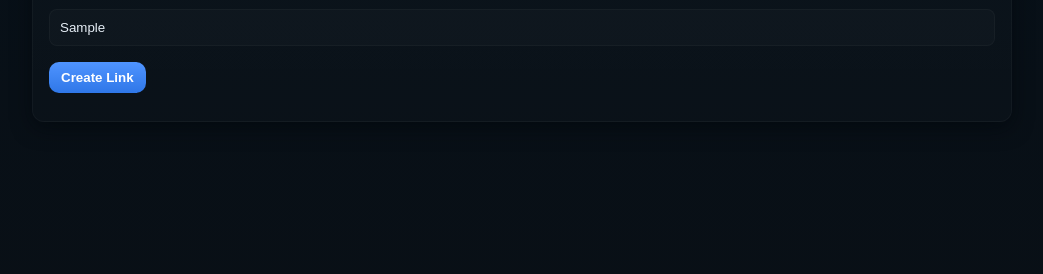
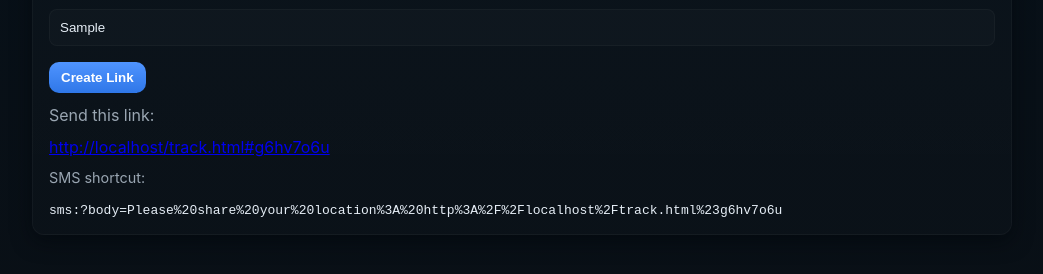
Before and after one commit to aap-rauf/Location-Tracker, a website: page index.html in a window 1280 px wide. Both pictures are taken after typing "Sample" into the empty fields and a click on the button "Create Link". Shown: the part 128-402 px from the top of the page, without its empty margins (118-1161 px from the left). Drawn offline with Linux system fonts and the light colour scheme; no server answers.

Commit message:
Update index.html

```diff
--- a/index.html
+++ b/index.html
@@ -4,10 +4,10 @@
   <meta charset="utf-8" />
   <meta name="viewport" content="width=device-width,initial-scale=1" />
   <title>Live Map Tracker - Create Link</title>
-  <link rel="manifest" href="/manifest.json">
-  <link rel="icon" href="/icons/icon-192.png">
-  <link rel="apple-touch-icon" href="/icons/icon-192.png">
-  <link rel="stylesheet" href="/style.css">
+  <link rel="manifest" href="manifest.json">
+  <link rel="icon" href="icons/icon-192.png">
+  <link rel="apple-touch-icon" href="icons/icon-192.png">
+  <link rel="stylesheet" href="style.css">
 </head>
 <body>
   <div class="container">
@@ -24,14 +24,14 @@
 <script>
 document.getElementById('create').onclick = async () => {
   const note = document.getElementById('note').value;
-  const res = await fetch('/create', { method:'POST', headers:{'Content-Type':'application/json'}, body: JSON.stringify({ note }) });
-  const j = await res.json();
-  const url = location.origin + j.url;
+  const token = Math.random().toString(36).slice(2,10);
+  const url = location.origin + '/track.html#' + token;
+  localStorage.setItem(token, JSON.stringify({locations: []}));
   document.getElementById('out').innerHTML = `
     <p>Send this link:</p>
     <p><a href="${url}" target="_blank">${url}</a></p>
     <p class="small">SMS shortcut:</p>
-    <code>sms:?body=${encodeURIComponent('Please share your location: ' + '${url}')}</code>
+    <code>sms:?body=${encodeURIComponent('Please share your location: ' + url)}</code>
   `;
 };
 </script>
```
